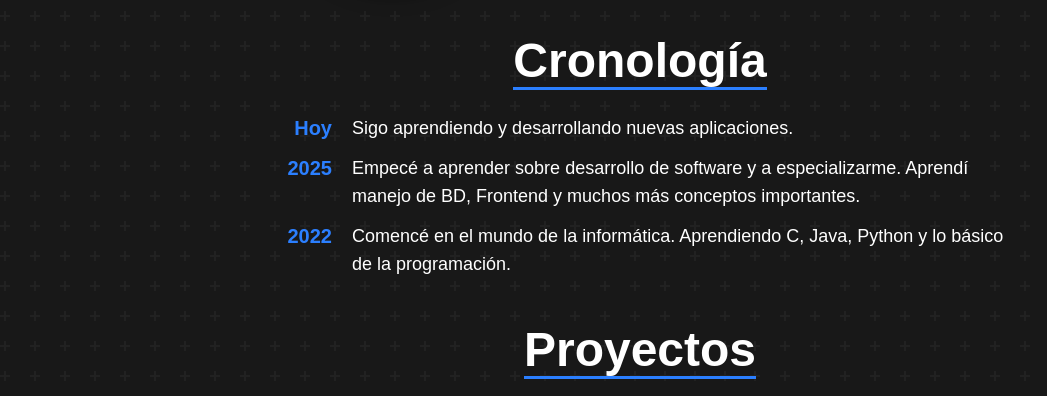
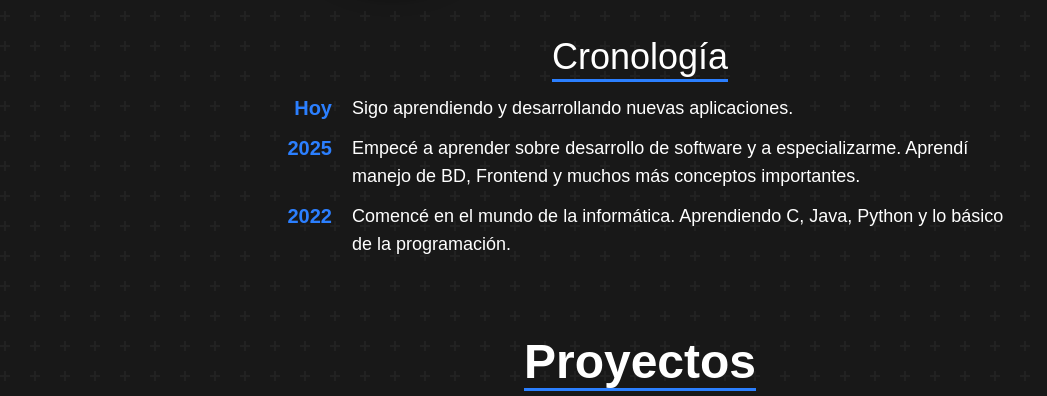
Before and after one commit to Croking09/croking09.github.io, an Astro site: page / in a window 1280 px wide. Shown: the part 379-775 px from the top of the page, without its empty margins (0-1047 px from the left). Built offline with nearby package versions, Linux system fonts and the light colour scheme; Astro itself is replaced by a stand-in of ours; what @midudev/tailwind-animations would draw is missing.

Commit message:
Reviewed layout and titles

```diff
--- a/src/components/Overview/Overview.astro
+++ b/src/components/Overview/Overview.astro
@@ -6,7 +6,7 @@ import { socials } from "@/data/socials";
 
 <section
   id="overview"
-  class="flex flex-col items-center justify-center max-w-3xl"
+  class="flex flex-col gap-y-10 items-center justify-center max-w-3xl"
 >
   <article class="flex flex-row items-center gap-x-5">
     <ProfilePic />
@@ -28,8 +28,8 @@ import { socials } from "@/data/socials";
     </div>
   </article>
 
-  <article class="flex flex-col items-center gap-y-3">
-    <h2 class="title blueunderline pt-10 inline-block">Cronología</h2>
+  <article class="flex flex-col items-center">
+    <h2 class="subtitle blueunderline inline-block">Cronología</h2>
     <ul>
       <li class="overviewli">
         <span class="overviewyear">Hoy</span>
--- a/src/layouts/Layout.astro
+++ b/src/layouts/Layout.astro
@@ -34,7 +34,7 @@ import Footer from "@/components/Footer.astro";
   </head>
   <body class="flex flex-col items-center pt-8 gap-y-8">
     <Header />
-    <main class="flex flex-col items-center gap-y-12 animate-slide-in-bottom">
+    <main class="flex flex-col items-center gap-y-20 animate-slide-in-bottom">
       <slot />
     </main>
     <Footer />
--- a/src/styles/global.css
+++ b/src/styles/global.css
@@ -27,6 +27,10 @@ body {
   @apply text-5xl font-bold pb-0.5;
 }
 
+.subtitle {
+  @apply text-4xl font-medium pb-0.5;
+}
+
 .blueunderline {
   @apply border-b-3 border-blue-500;
 }
```
